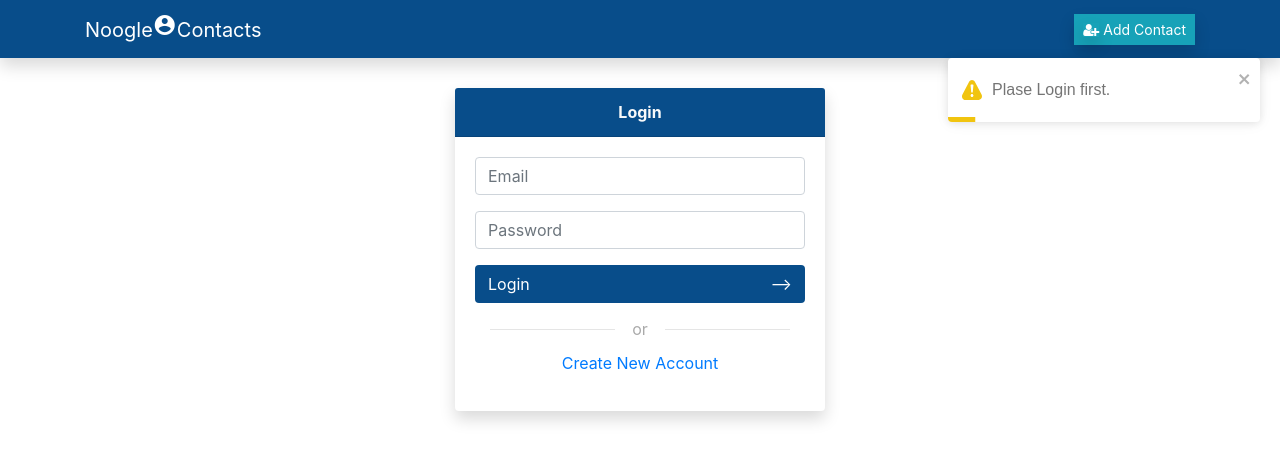
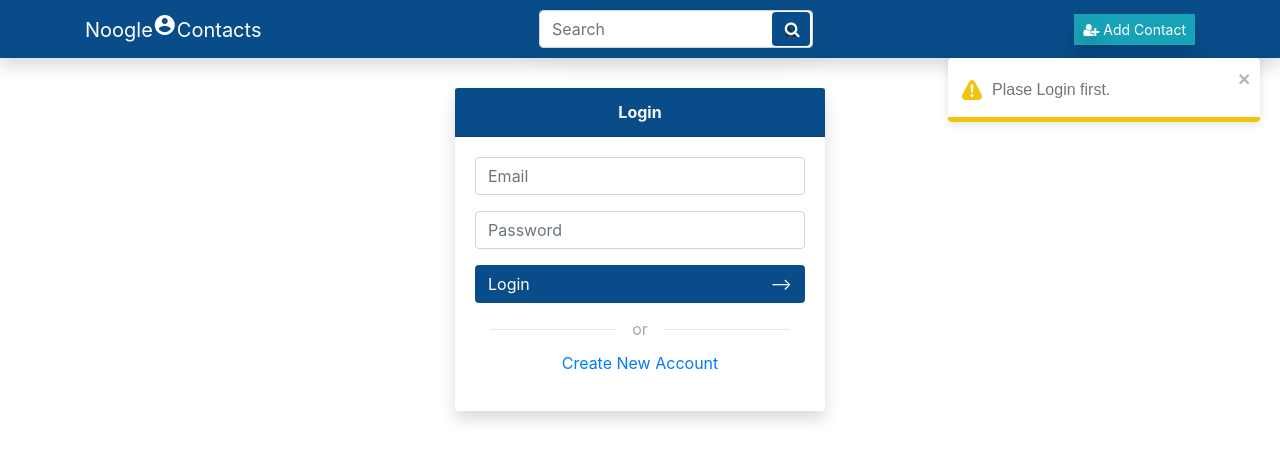
Before and after one commit to num-js/noogle-contacts-frontend, a React (Create React App) app: page /login in a window 1280 px wide. Shown: the top 460 px of the page. Built offline with nearby package versions, Linux system fonts and the light colour scheme.

Commit message:
Search UI

```diff
--- a/src/components/SharedComponents/NavBar.jsx
+++ b/src/components/SharedComponents/NavBar.jsx
@@ -5,18 +5,28 @@ import { ADD_CONTACT } from '../../utils/routerLinks';
 const NavBar = () => {
     return (
         <div>
-            <Link to="/">
-                <nav className="navbar shadow fixed-top navbar-expand-sm navbar-dark nbg-primary">
-                    <div className="container">
+            <nav className="navbar shadow fixed-top navbar-expand-sm navbar-dark nbg-primary">
+                <div className="container">
+                    <Link to="/">
                         <div role="button" className="navbar-brand">
                             Noogle<i className="material-icons">account_circle</i>Contacts
                         </div>
-                        <div>
-                            <Link to={ADD_CONTACT} className="btn btn-info btn-sm ml-auto shadow rounded-0"><i className="fa fa-user-plus shadow"></i> Add Contact</Link>
+                    </Link>
+                    <div>
+                        <div class="d-flex justify-content-center align-items-center" style={{}}>
+                            {/* <div class=""> */}
+                            <div class="search">
+                                <input type="text" class="form-control" placeholder="Search" />
+                                <button class="btn nbg-primary"><i class="fa fa-search"></i>N</button>
+                            </div>
+                            {/* </div> */}
                         </div>
                     </div>
-                </nav>
-            </Link>
+                    <div>
+                        <Link to={ADD_CONTACT} className="btn btn-info btn-sm ml-auto shadow rounded-0"><i className="fa fa-user-plus shadow"></i> Add Contact</Link>
+                    </div>
+                </div>
+            </nav>
         </div>
     )
 }
--- a/src/styles/app.css
+++ b/src/styles/app.css
@@ -14,3 +14,22 @@ tr:hover .actions {
 .Toastify__toast-container--top-right {
     top: 3.4em;
 }
+
+.search {
+    position: relative;
+    box-shadow: 0 0 40px rgba(51, 51, 51, .1)
+}
+
+.search .fa-search {
+    position: absolute;
+    top: 8px;
+    left: 12px;
+    color: white;
+}
+
+.search button {
+    position: absolute;
+    top: 2px;
+    right: 3px;
+    height: 34px;
+}
```
